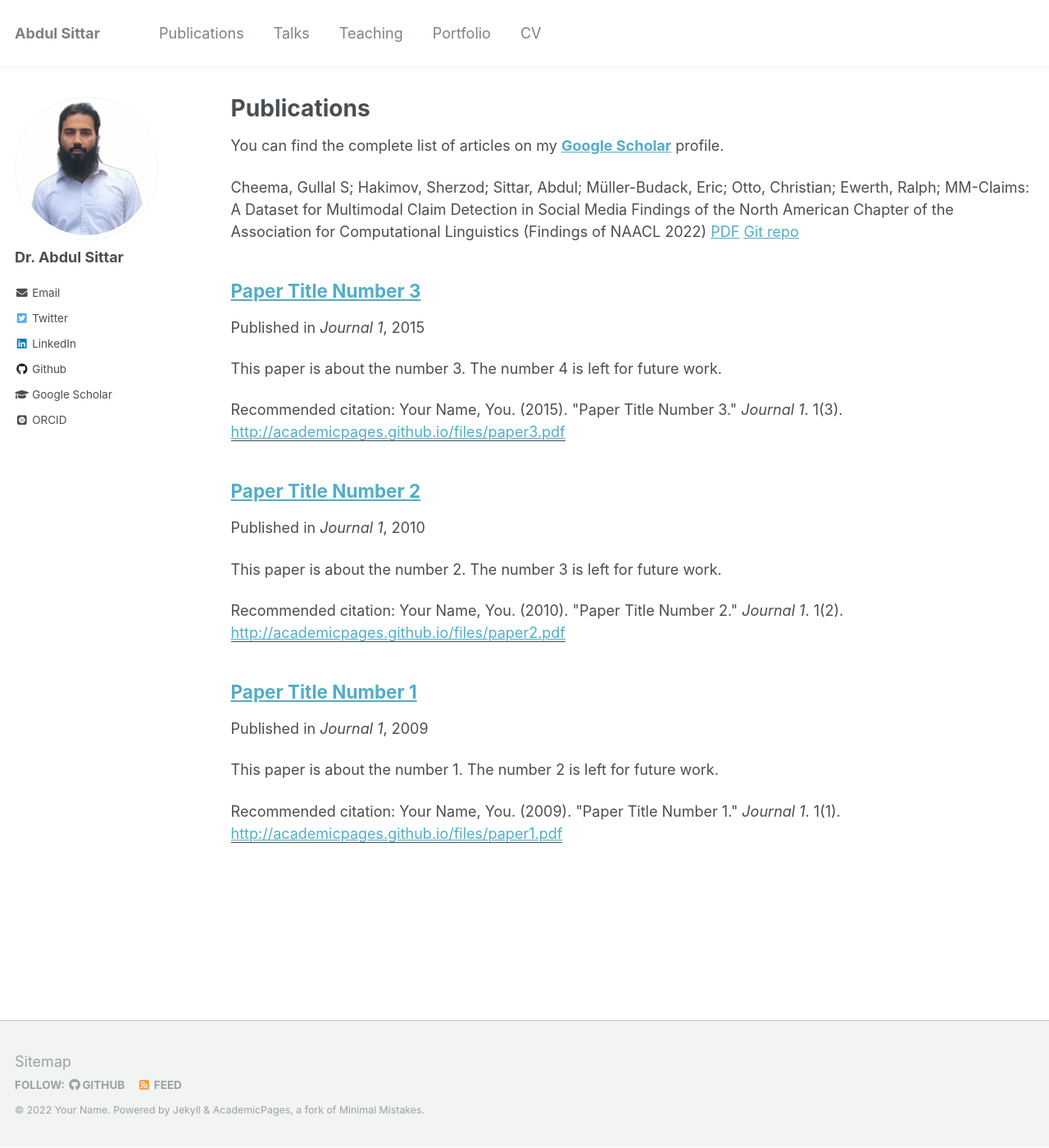
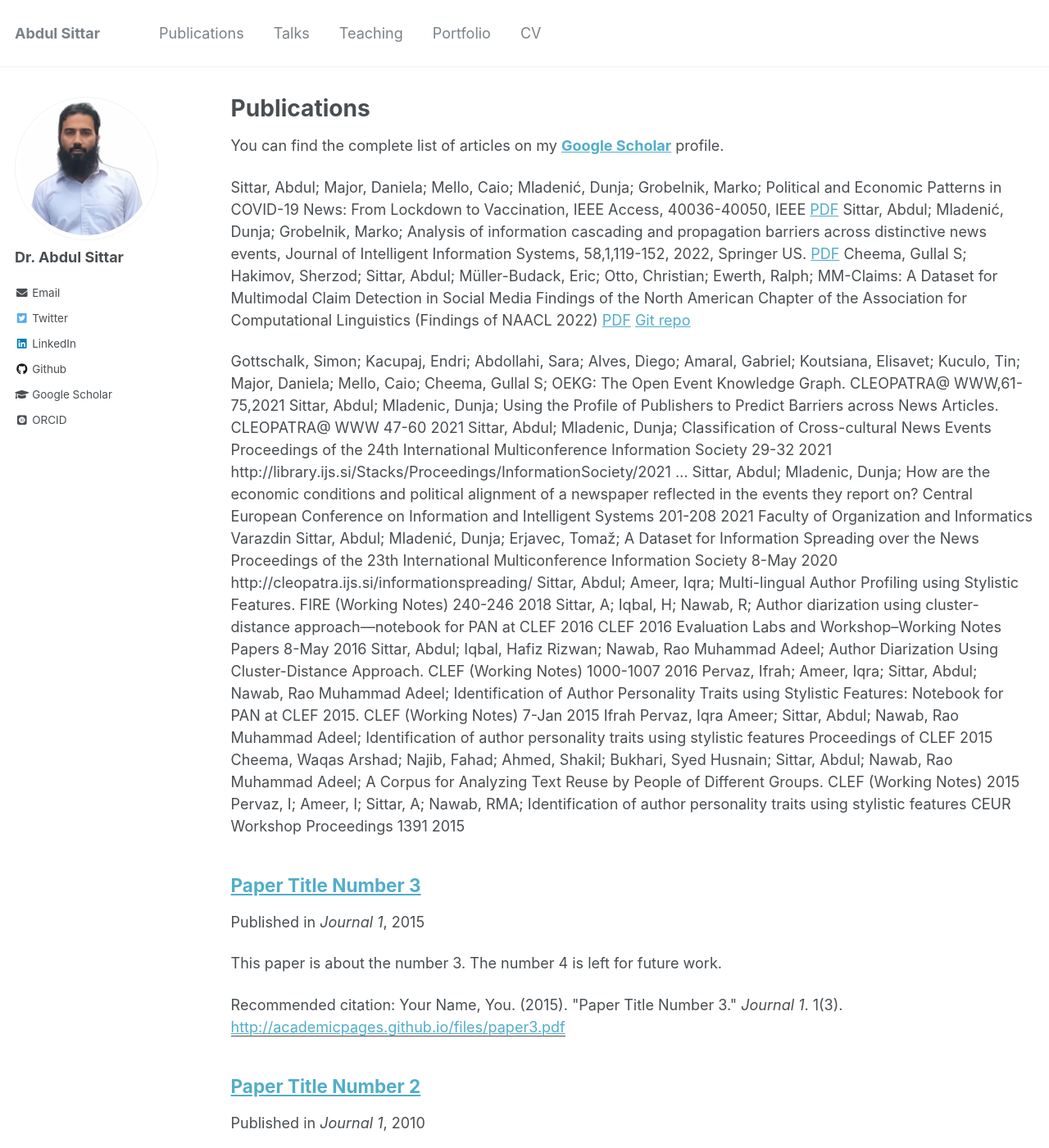
Before and after one commit to abdulsittar/abdulsittar.github.io, a Jekyll site: the page built from _pages/publications.md, in a window 1280 px wide and 1400 px high. Shown: the whole window at 82% size. Built offline with Jekyll 4.4.1, drawn with Linux system fonts in a browser that asks for light colours; some web fonts are replaced.

Commit message:
added other publications

```diff
--- a/_pages/publications.md
+++ b/_pages/publications.md
@@ -7,7 +7,23 @@ author_profile: true
 
 You can find the complete list of articles on my <a href="https://scholar.google.com/citations?user=7cm4SVgAAAAJ&hl=en"><b>Google Scholar</b></a> profile.
 
+
+Sittar, Abdul; Major, Daniela; Mello, Caio; Mladenić, Dunja; Grobelnik, Marko; Political and Economic Patterns in COVID-19 News: From Lockdown to Vaccination, IEEE Access, 40036-40050, IEEE [PDF]()
+Sittar, Abdul; Mladenić, Dunja; Grobelnik, Marko; Analysis of information cascading and propagation barriers across distinctive news events, Journal of Intelligent Information Systems, 58,1,119-152, 2022, Springer US. [PDF]()
 Cheema, Gullal S; Hakimov, Sherzod; Sittar, Abdul; Müller-Budack, Eric; Otto, Christian; Ewerth, Ralph; MM-Claims: A Dataset for Multimodal Claim Detection in Social Media Findings of the North American Chapter of the Association for Computational Linguistics (Findings of NAACL 2022) [PDF](https://arxiv.org/pdf/2205.01989.pdf) [Git repo](https://github.com/TIBHannover/MM_Claims)
+
+Gottschalk, Simon; Kacupaj, Endri; Abdollahi, Sara; Alves, Diego; Amaral, Gabriel; Koutsiana, Elisavet; Kuculo, Tin; Major, Daniela; Mello, Caio; Cheema, Gullal S; 	OEKG: The Open Event Knowledge Graph.	CLEOPATRA@ WWW,61-75,2021
+Sittar, Abdul; Mladenic, Dunja; 	Using the Profile of Publishers to Predict Barriers across News Articles.	CLEOPATRA@ WWW			47-60	2021
+Sittar, Abdul; Mladenic, Dunja; 	Classification of Cross-cultural News Events	Proceedings of the 24th International Multiconference Information Society			29-32	2021	http://library.ijs.si/Stacks/Proceedings/InformationSociety/2021 …
+Sittar, Abdul; Mladenic, Dunja; 	How are the economic conditions and political alignment of a newspaper reflected in the events they report on?	Central European Conference on Information and Intelligent Systems			201-208	2021	Faculty of Organization and Informatics Varazdin
+Sittar, Abdul; Mladenić, Dunja; Erjavec, Tomaž; 	A Dataset for Information Spreading over the News	Proceedings of the 23th International Multiconference Information Society			8-May	2020	http://cleopatra.ijs.si/informationspreading/
+Sittar, Abdul; Ameer, Iqra; 	Multi-lingual Author Profiling using Stylistic Features.	FIRE (Working Notes)			240-246	2018
+Sittar, A; Iqbal, H; Nawab, R; 	Author diarization using cluster-distance approach—notebook for PAN at CLEF 2016	CLEF 2016 Evaluation Labs and Workshop–Working Notes Papers			8-May	2016
+Sittar, Abdul; Iqbal, Hafiz Rizwan; Nawab, Rao Muhammad Adeel; 	Author Diarization Using Cluster-Distance Approach.	CLEF (Working Notes)			1000-1007	2016
+Pervaz, Ifrah; Ameer, Iqra; Sittar, Abdul; Nawab, Rao Muhammad Adeel; 	Identification of Author Personality Traits using Stylistic Features: Notebook for PAN at CLEF 2015.	CLEF (Working Notes)			7-Jan	2015
+Ifrah Pervaz, Iqra Ameer; Sittar, Abdul; Nawab, Rao Muhammad Adeel; 	Identification of author personality traits using stylistic features	Proceedings of CLEF				2015
+Cheema, Waqas Arshad; Najib, Fahad; Ahmed, Shakil; Bukhari, Syed Husnain; Sittar, Abdul; Nawab, Rao Muhammad Adeel; 	A Corpus for Analyzing Text Reuse by People of Different Groups.	CLEF (Working Notes)				2015
+Pervaz, I; Ameer, I; Sittar, A; Nawab, RMA; 	Identification of author personality traits using stylistic features	CEUR Workshop Proceedings	1391			2015
 
 
 
```
